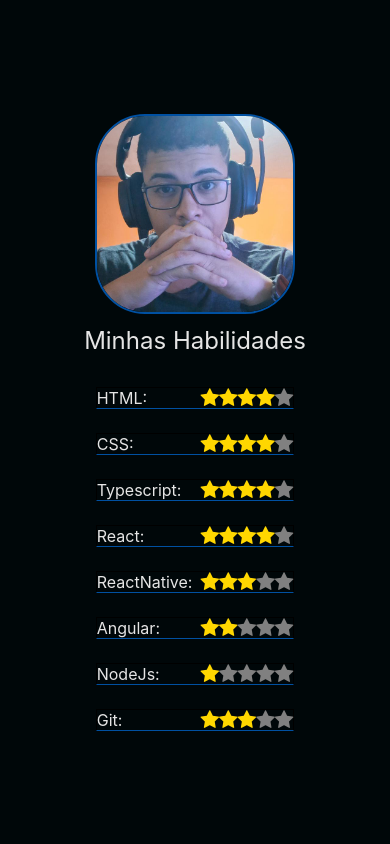
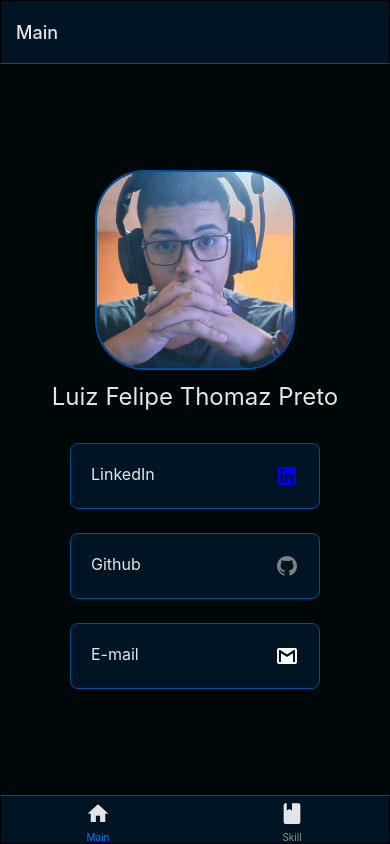
Before and after one commit to Luizth25/react-native-portfolio, a React Native app: screen / in a window 390 px wide. Built offline with nearby package versions, Linux system fonts and the light colour scheme.

Commit message:
adicionando sistema de navegação e rotas

```diff
--- a/App.tsx
+++ b/App.tsx
@@ -1,23 +1,5 @@
-import { StyleSheet, View } from "react-native";
-import MainScreen from "./src/screen/MainScreen";
-import { SkillScreen } from "./src/screen/SkillScreen";
+import Routes from "./src/routes";
 
 export default function App() {
-  return (
-    <View style={styles.container}>
-      {/* <MainScreen /> */}
-      <SkillScreen />
-    </View>
-  );
+  return <Routes />;
 }
-
-export const styles = StyleSheet.create({
-  container: {
-    flex: 1,
-    display: "flex",
-    justifyContent: "center",
-    alignItems: "center",
-    gap: 32,
-    backgroundColor: "#000709",
-  },
-});
--- a/package.json
+++ b/package.json
@@ -10,10 +10,14 @@
   },
   "dependencies": {
     "@expo/vector-icons": "^14.0.0",
+    "@react-navigation/bottom-tabs": "^6.5.11",
+    "@react-navigation/native": "^6.1.9",
     "expo": "~50.0.6",
     "expo-status-bar": "~1.11.1",
     "react": "18.2.0",
-    "react-native": "0.73.2"
+    "react-native": "0.73.2",
+    "react-native-safe-area-context": "4.8.2",
+    "react-native-screens": "~3.29.0"
   },
   "devDependencies": {
     "@babel/core": "^7.20.0",
--- a/src/components/LinkButton/styles.ts
+++ b/src/components/LinkButton/styles.ts
@@ -8,7 +8,7 @@
     width: 250,
     padding: 20,
     backgroundColor: "#001424",
-    borderColor: "#0050A1",
+    borderColor: "#004D99",
     borderWidth: 1,
     borderRadius: 8,
   },
--- /dev/null
+++ b/src/routes/bottom-tabs.routes.tsx
@@ -0,0 +1,59 @@
+import { createBottomTabNavigator } from "@react-navigation/bottom-tabs";
+
+import MainScreen from "../screen/MainScreen";
+import SkillScreen from "../screen/SkillScreen";
+
+import { MaterialCommunityIcons } from "@expo/vector-icons";
+
+const { Screen, Navigator } = createBottomTabNavigator();
+
+const BottomTabsRoutes = () => {
+  return (
+    <Navigator>
+      <Screen
+        options={{
+          tabBarIcon: ({ color, size }) => (
+            <MaterialCommunityIcons name="home" color="#E5E5E5" size={size} />
+          ),
+          headerStyle: {
+            backgroundColor: "#001424",
+            borderBottomColor: "#0050A1",
+            borderWidth: 1,
+          },
+          title: "Main",
+          headerTintColor: "#E5E5E5",
+          tabBarStyle: {
+            backgroundColor: "#001424",
+            borderTopColor: "#004D99",
+            borderWidth: 1,
+          },
+        }}
+        name="home"
+        component={MainScreen}
+      />
+      <Screen
+        options={{
+          tabBarIcon: ({ color, size }) => (
+            <MaterialCommunityIcons name="book" color="#E5E5E5" size={size} />
+          ),
+          headerStyle: {
+            backgroundColor: "#001424",
+            borderBottomColor: "#0050A1",
+            borderWidth: 1,
+          },
+          title: "Skill",
+          headerTintColor: "#E5E5E5",
+          tabBarStyle: {
+            backgroundColor: "#001424",
+            borderTopColor: "#004D99",
+            borderWidth: 1,
+          },
+        }}
+        name="skills"
+        component={SkillScreen}
+      />
+    </Navigator>
+  );
+};
+
+export default BottomTabsRoutes;
--- /dev/null
+++ b/src/routes/index.tsx
@@ -0,0 +1,12 @@
+import { NavigationContainer } from "@react-navigation/native";
+import BottomTabsRoutes from "./bottom-tabs.routes";
+
+const Routes = () => {
+  return (
+    <NavigationContainer>
+      <BottomTabsRoutes />
+    </NavigationContainer>
+  );
+};
+
+export default Routes;
--- a/src/screen/MainScreen/index.tsx
+++ b/src/screen/MainScreen/index.tsx
@@ -2,13 +2,15 @@
 import { View } from "react-native";
 
 import { StatusBar } from "expo-status-bar";
+
+import { styles } from "./styles";
 
 import ProfilePicture from "../../components/ProfilePicture";
 import { LinkButton } from "../../components/LinkButton";
 
 const MainScreen = () => {
   return (
-    <>
+    <View style={styles.container}>
       <StatusBar style="light" />
       <View>
         <ProfilePicture text="Luiz Felipe Thomaz Preto" />
@@ -33,7 +35,7 @@
           url="mailto:luizftp25@gmail.com"
         />
       </View>
-    </>
+    </View>
   );
 };
 
--- /dev/null
+++ b/src/screen/MainScreen/styles.ts
@@ -0,0 +1,12 @@
+import { StyleSheet } from "react-native";
+
+export const styles = StyleSheet.create({
+  container: {
+    flex: 1,
+    display: "flex",
+    justifyContent: "center",
+    alignItems: "center",
+    gap: 32,
+    backgroundColor: "#000709",
+  },
+});
--- a/src/screen/SkillScreen/index.tsx
+++ b/src/screen/SkillScreen/index.tsx
@@ -6,9 +6,11 @@
 import ProfilePicture from "../../components/ProfilePicture";
 import { Skill } from "../../components/Skill";
 
-export function SkillScreen() {
+import { styles } from "./styles";
+
+const SkillScreen = () => {
   return (
-    <>
+    <View style={styles.container}>
       <StatusBar style="light" />
       <View>
         <ProfilePicture text="Minhas Habilidades" />
@@ -17,12 +19,14 @@
         <Skill skillName="HTML" rating={70} />
         <Skill skillName="CSS" rating={70} />
         <Skill skillName="Typescript" rating={70} />
-        <Skill skillName="React" rating={70} />
+        <Skill skillName="React" rating={50} />
         <Skill skillName="ReactNative" rating={50} />
         <Skill skillName="Angular" rating={30} />
         <Skill skillName="NodeJs" rating={20} />
         <Skill skillName="Git" rating={50} />
       </View>
-    </>
+    </View>
   );
-}
+};
+
+export default SkillScreen;
--- /dev/null
+++ b/src/screen/SkillScreen/styles.ts
@@ -0,0 +1,12 @@
+import { StyleSheet } from "react-native";
+
+export const styles = StyleSheet.create({
+  container: {
+    flex: 1,
+    display: "flex",
+    justifyContent: "center",
+    alignItems: "center",
+    gap: 32,
+    backgroundColor: "#000709",
+  },
+});
```
Also changed, not shown: 1 other file (tests, documents, lock files or other folders).
